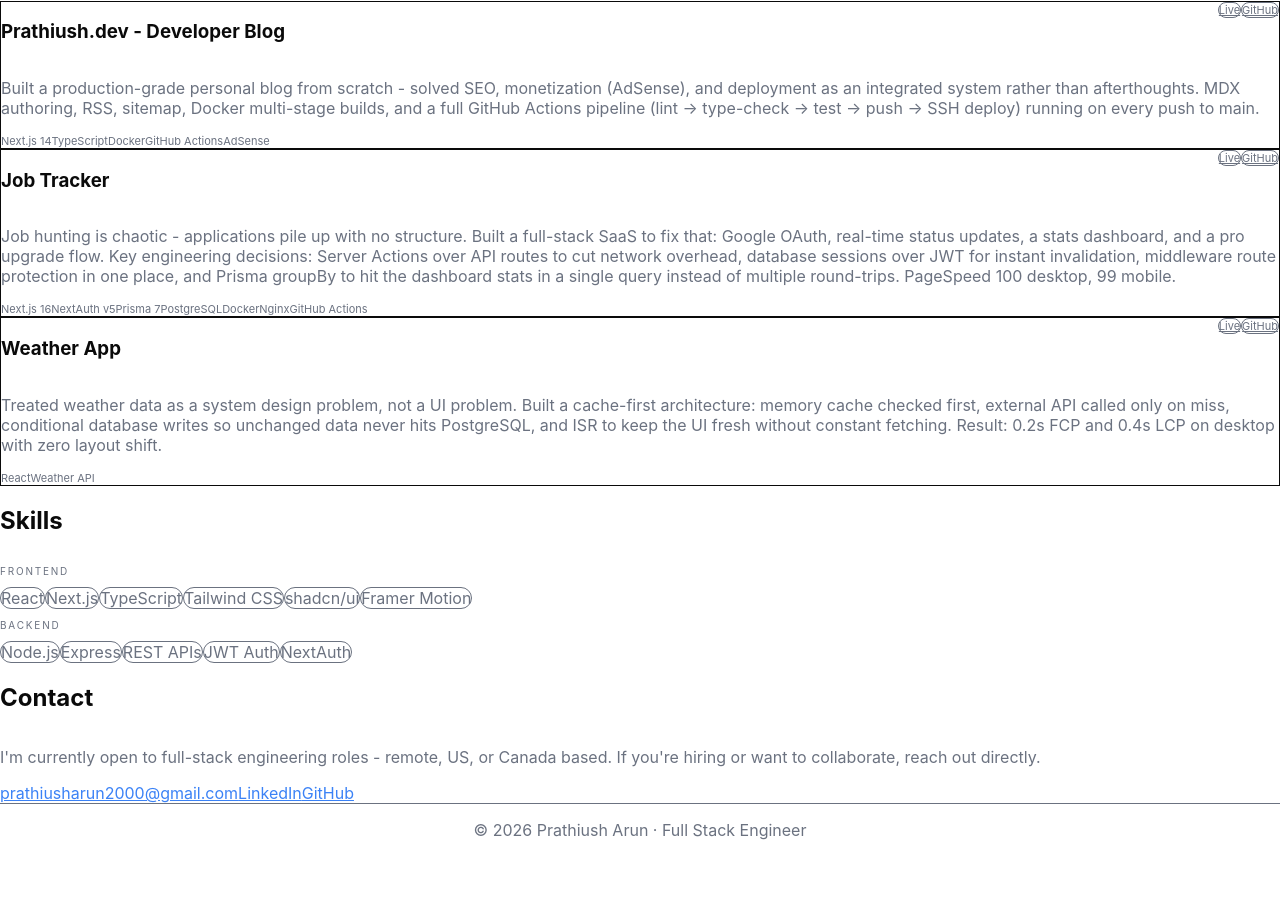
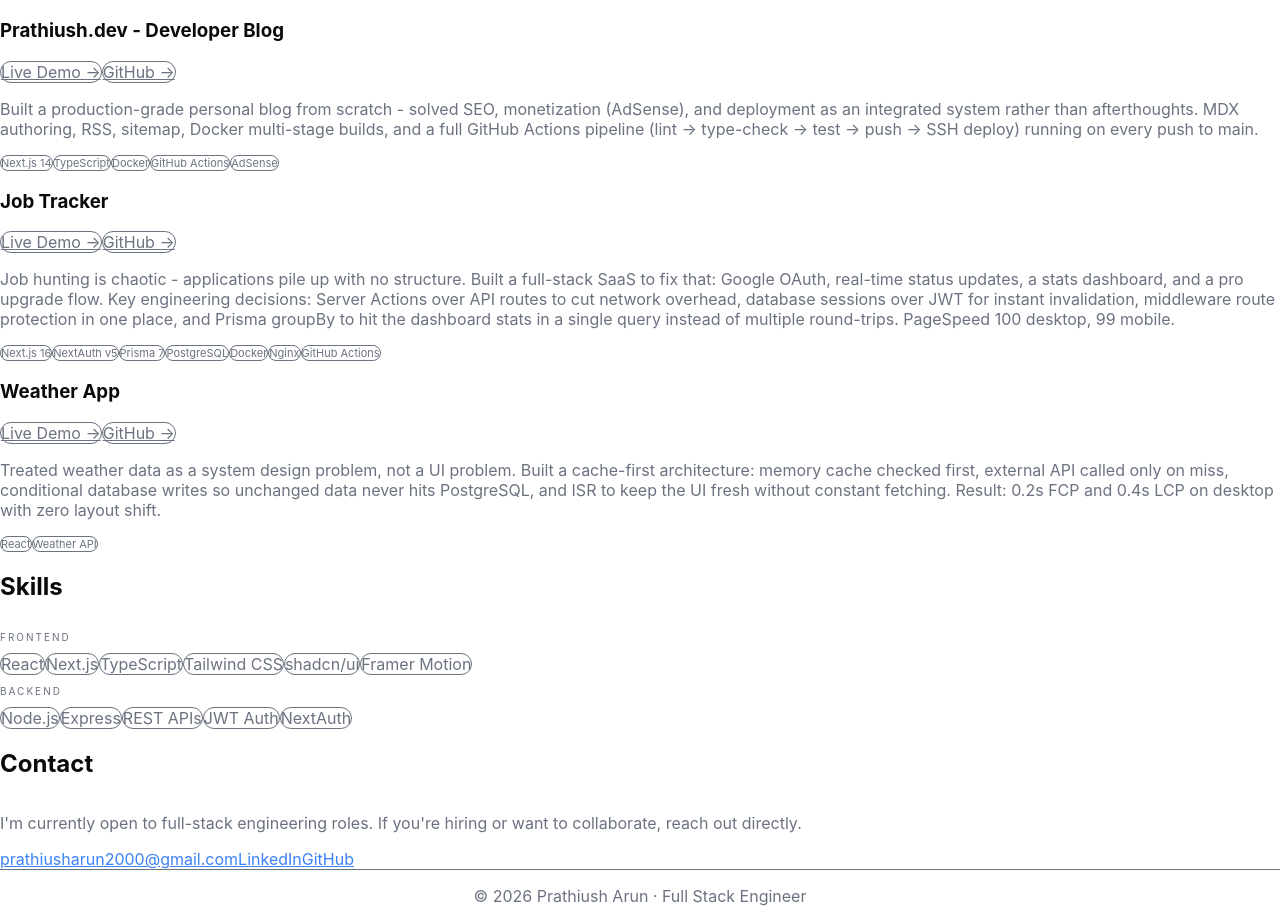
Before and after one commit to prathiusharun/portfolio, a Next.js app: page / in a window 1280 px wide. Shown: the part 1106-2028 px from the top of the page. Before the commit the page ends 1962 px from the top, so only its background shows below. Built offline with nearby package versions, Linux system fonts and the light colour scheme.

Commit message:
refactor: improve projects and skills UI

```diff
--- a/components/Contact.tsx
+++ b/components/Contact.tsx
@@ -2,7 +2,7 @@
   return (
     <div className="space-y-4 text-[var(--muted)] leading-relaxed">
       <p>
-        I'm currently open to full-stack engineering roles - remote, US, or Canada based.
+        I'm currently open to full-stack engineering roles.
         If you're hiring or want to collaborate, reach out directly.
       </p>
       <div className="flex flex-wrap gap-6 text-sm">
--- a/components/Projects.tsx
+++ b/components/Projects.tsx
@@ -27,41 +27,51 @@
 
 export default function Projects() {
   return (
-    <div className="space-y-4">
+    <div className="space-y-10">
       {projects.map((project) => (
         <div
           key={project.title}
-          className="border border-white/10 rounded-xl px-6 py-5 hover:border-white/20 transition"
+          className="group relative py-6 transition hover:translate-x-1"
         >
-          <div className="flex items-start justify-between gap-3 mb-2">
-            <h3 className="text-sm font-medium text-white">{project.title}</h3>
-            <div className="flex gap-2 flex-shrink-0">
+          {/* Header */}
+          <div className="flex flex-col gap-3 mb-4">
+            <h3 className="text-lg font-semibold text-white group-hover:text-white/90 transition">
+              {project.title}
+            </h3>
+
+            {/* Action links */}
+            <div className="flex gap-3">
               <a
                 href={project.live}
                 target="_blank"
                 rel="noopener noreferrer"
-                className="flex items-center gap-1 text-[11px] px-3 py-1 rounded-full border border-white/10 text-[var(--muted)] hover:text-white hover:border-white/25 transition"
+                className="px-4 py-1.5 rounded-full text-xs border border-white/10 text-[var(--muted)] hover:text-white hover:border-white/30 transition"
               >
-                Live
+                Live Demo →
               </a>
+
               <a
                 href={project.github}
                 target="_blank"
                 rel="noopener noreferrer"
-                className="flex items-center gap-1 text-[11px] px-3 py-1 rounded-full border border-white/10 text-[var(--muted)] hover:text-white hover:border-white/25 transition"
+                className="px-4 py-1.5 rounded-full text-xs border border-white/10 text-[var(--muted)] hover:text-white hover:border-white/30 transition"
               >
-                GitHub
+                GitHub →
               </a>
             </div>
           </div>
-          <p className="text-sm text-[var(--muted)] leading-relaxed mb-3">
+
+          {/* Description */}
+          <p className="text-sm text-[var(--muted)] leading-relaxed mb-5 max-w-2xl">
             {project.description}
           </p>
-          <div className="flex flex-wrap gap-1.5">
+
+          {/* Tags */}
+          <div className="flex flex-wrap gap-2">
             {project.tags.map((tag) => (
               <span
                 key={tag}
-                className="text-[11px] px-2 py-0.5 rounded bg-white/5 text-[var(--muted)]"
+                className="text-[11px] px-3 py-1 rounded-full bg-white/0 text-[var(--muted)] border border-white/10 hover:border-white/20 transition"
               >
                 {tag}
               </span>
--- a/components/Skills.tsx
+++ b/components/Skills.tsx
@@ -25,23 +25,35 @@
 
 export default function Skills() {
   return (
-    <div className="space-y-8">
+    <div className="space-y-10">
       {skillGroups.map((group) => (
-        <div key={group.label}>
-          <p className="flex items-center gap-2 text-[10px] uppercase tracking-[0.18em] text-[var(--muted)] mb-3 after:flex-1 after:h-px after:bg-white/10">
+        <div key={group.label} className="space-y-4">
+          {/* Section Header */}
+          <p className="flex items-center gap-3 text-[10px] uppercase tracking-[0.2em] text-[var(--muted)]">
             {group.label}
+            <span className="flex-1 h-px bg-gradient-to-r from-white/10 to-transparent" />
           </p>
-          <div className="flex flex-wrap gap-2">
+
+          {/* Skills Grid */}
+          <div className="flex flex-wrap gap-3">
             {group.skills.map((skill) => (
               <span
                 key={skill.name}
-                className="flex items-center gap-1.5 px-3 py-1 rounded-full border border-white/10 text-sm text-[var(--muted)] hover:text-white hover:border-white/25 hover:bg-white/5 transition"
+                className="relative px-4 py-1.5 rounded-full text-sm text-[var(--muted)] border border-white/10
+                           bg-white/[0.02] backdrop-blur-md
+                           hover:text-white hover:border-white/25 hover:bg-white/10
+                           transition duration-200 shadow-sm"
               >
+                {/* subtle glow (NOT a dot anymore) */}
                 <span
-                  className="w-1.5 h-1.5 rounded-full flex-shrink-0"
-                  style={{ backgroundColor: skill.color }}
+                  className="absolute inset-0 rounded-full opacity-0 hover:opacity-100 transition"
+                  style={{
+                    boxShadow: `0 0 20px ${skill.color}33`,
+                  }}
                 />
-                {skill.name}
+
+                {/* text only (no circle) */}
+                <span className="relative z-10">{skill.name}</span>
               </span>
             ))}
           </div>
```
Also changed, not shown: 1 other file (tests, documents, lock files or other folders).
